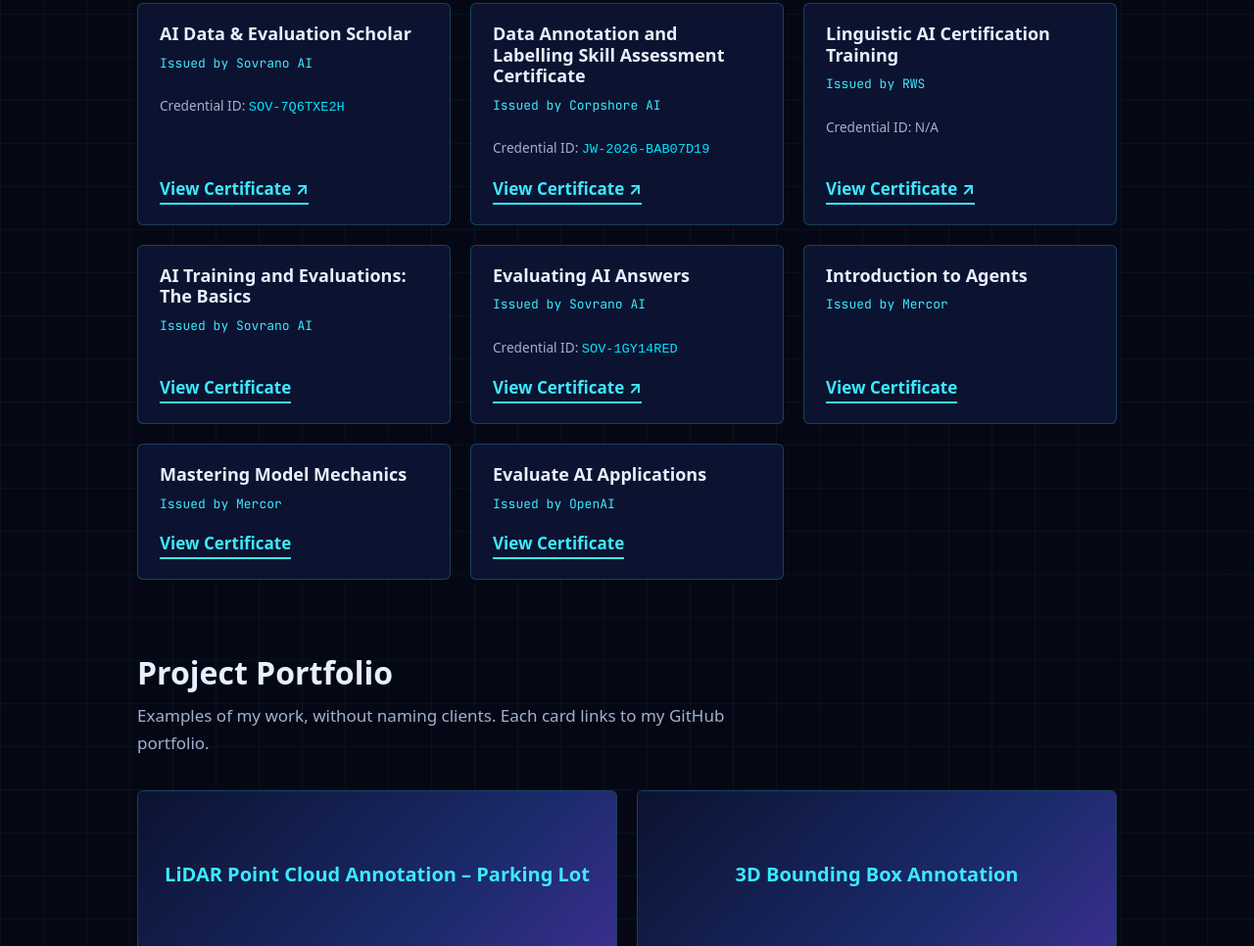
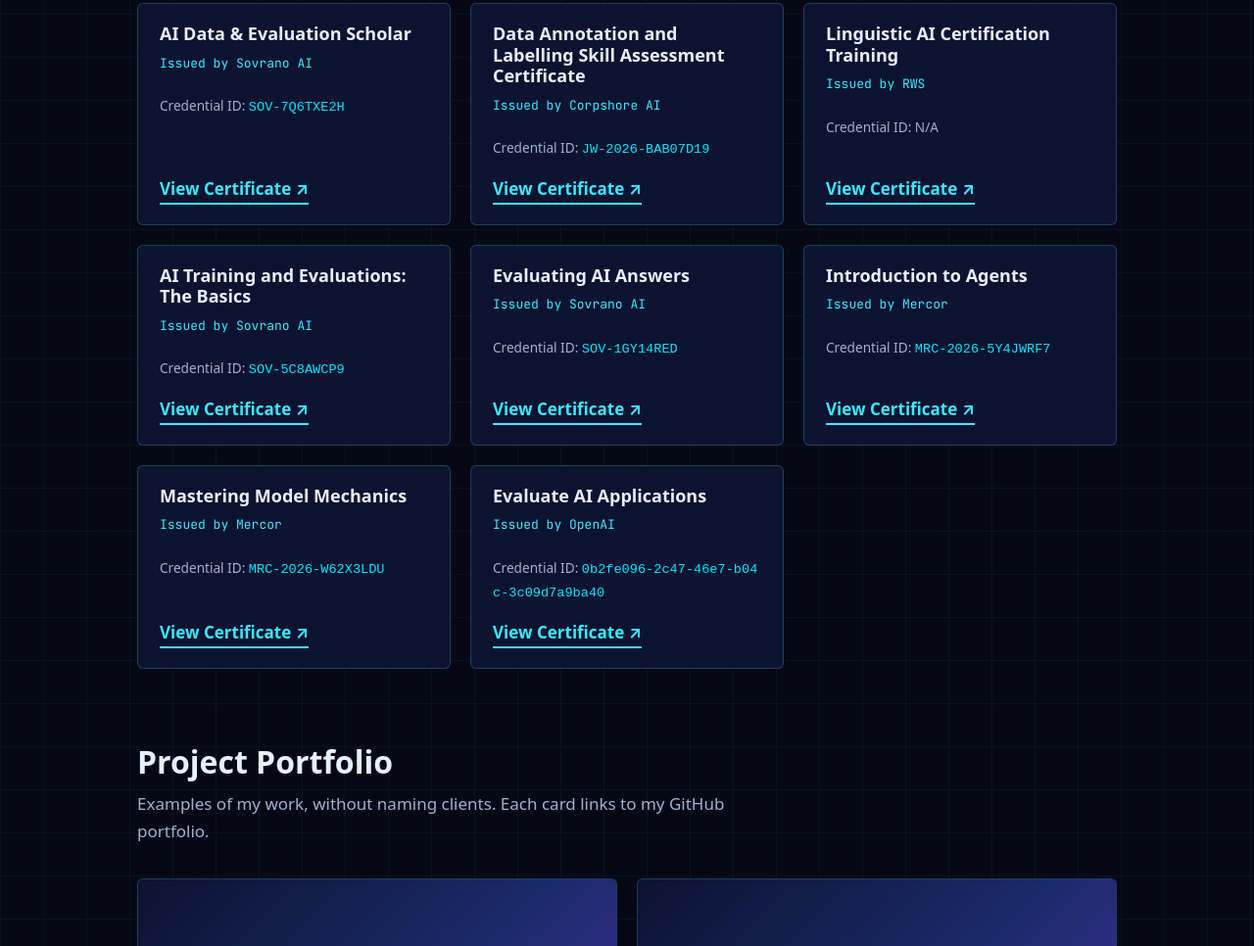
Before and after one commit to Atmansyah/ai-data-annotation-portfolio, a plain HTML site: page index.html in a window 1280 px wide. Shown: the part 1834-2800 px from the top of the page at 98% size. Drawn offline with Linux system fonts and the light colour scheme.

Commit message:
Update index.html

```diff
--- a/index.html
+++ b/index.html
@@ -297,27 +297,32 @@
         <div class="box cert">
   <h3>AI Training and Evaluations: The Basics</h3>
   <p class="issuer" data-i18n="by_sovrano">Issued by Sovrano AI</p>
-          <a class="more" href="certifications/Sovrano_Certificate_AI_Training_Evaluations.png" target="_blank" rel="noopener" aria-label="View certificate: AI Training and Evaluations: The Basics">View Certificate</a>
+  <p style="font-size:.85rem;margin:6px 0 14px;color:#9fb0cf;">Credential ID: <span style="font-family:monospace;color:#00e5ff;">SOV-5C8AWCP9</span></p>
+  <a class="more" href="https://app.sovrano.ai/certificate?certId=SOV-5C8AWCP9" target="_blank" rel="noopener noreferrer" aria-label="View certificate: AI Training and Evaluations on Sovrano AI">View Certificate ↗</a>
 </div>
         <div class="box cert">
   <h3>Evaluating AI Answers</h3>
   <p class="issuer" data-i18n="by_sovrano">Issued by Sovrano AI</p>
   <p style="font-size:.85rem;margin:6px 0 14px;color:#9fb0cf;">Credential ID: <span style="font-family:monospace;color:#00e5ff;">SOV-1GY14RED</span></p>
   <a class="more" href="https://app.sovrano.ai/certificate?certId=SOV-1GY14RED" target="_blank" rel="noopener noreferrer" aria-label="View certificate: Evaluating AI Answers on Sovrano AI">View Certificate ↗</a>
-</div><div class="box cert">
+</div>
+        <div class="box cert">
   <h3>Introduction to Agents</h3>
   <p class="issuer" data-i18n="by_mercor">Issued by Mercor</p>
-          <a class="more" href="certifications/Mercor_Certificate_Introduction_to_Agents.png" target="_blank" rel="noopener" aria-label="View certificate: Introduction to Agents">View Certificate</a>
+  <p style="font-size:.85rem;margin:6px 0 14px;color:#9fb0cf;">Credential ID: <span style="font-family:monospace;color:#00e5ff;">MRC-2026-5Y4JWRF7</span></p>
+  <a class="more" href="https://work.mercor.com/learn/verify/MRC-2026-5Y4JWRF7" target="_blank" rel="noopener noreferrer" aria-label="View certificate: Introduction to Agents on Mercor">View Certificate ↗</a>
 </div>
          <div class="box cert">
   <h3>Mastering Model Mechanics</h3>
   <p class="issuer" data-i18n="by_mercor">Issued by Mercor</p>
-          <a class="more" href="Mercor_Certificate_Mastering_Model_Mechanics.png" target="_blank" rel="noopener" aria-label="View certificate: Mastering Model Mechanics">View Certificate</a>
+  <p style="font-size:.85rem;margin:6px 0 14px;color:#9fb0cf;">Credential ID: <span style="font-family:monospace;color:#00e5ff;">MRC-2026-W62X3LDU</span></p>
+  <a class="more" href="https://work.mercor.com/learn/verify/MRC-2026-W62X3LDU" target="_blank" rel="noopener noreferrer" aria-label="View certificate: Mastering Model Mechanics on Mercor">View Certificate ↗</a>
 </div>
       <div class="box cert">
   <h3>Evaluate AI Applications</h3>
-  <p class="issuer" data-i18n="by_openai">Issued by OpenAI</p>
-  <a class="more" href="certifications/OpenAI_Certificate_Evaluate_AI_Applications.png" target="_blank" rel="noopener" aria-label="View certificate: Evaluate AI Applications">View Certificate</a>
+  <p class="issuer">Issued by OpenAI</p>
+  <p style="font-size:.85rem;margin:6px 0 14px;color:#9fb0cf;word-break:break-all;">Credential ID: <span style="font-family:monospace;color:#00e5ff;">0b2fe096-2c47-46e7-b04c-3c09d7a9ba40</span></p>
+  <a class="more" href="https://oaiacademy.credential.net/0b2fe096-2c47-46e7-b04c-3c09d7a9ba40" target="_blank" rel="noopener noreferrer" aria-label="View certificate: Evaluate AI Applications from OpenAI">View Certificate ↗</a>
 </div>
     </div>
   </section>
```
Lines whose indentation alone changed are shown as unchanged.
